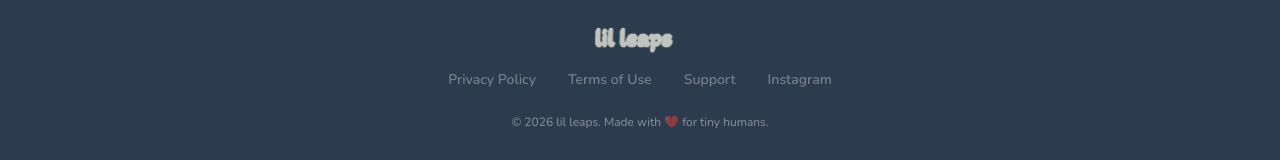
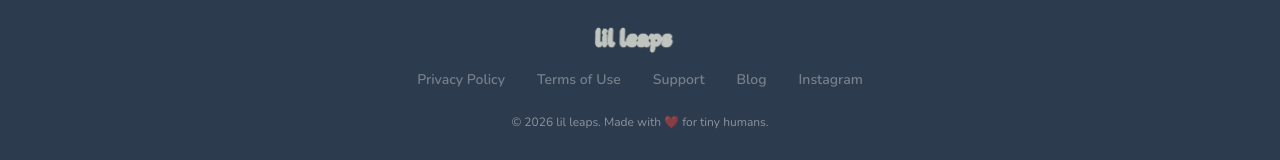
Before and after one commit to aielvisagent/lil-leaps-landing, a Next.js app: page / in a window 1280 px wide. Shown: the part 5167-5327 px from the top of the page. Built offline with nearby package versions, Linux system fonts and the light colour scheme.

Commit message:
Add blog link to footer

```diff
--- a/src/components/Footer.tsx
+++ b/src/components/Footer.tsx
@@ -16,6 +16,7 @@ export default function Footer() {
         <a href="https://foregoing-bike-50c.notion.site/lil-leaps-Privacy-Policy-2130b19dee8c80a5bbd7fd4faa30f760?pvs=74" target="_blank" rel="noopener noreferrer" className="text-white/35 text-sm font-semibold hover:text-coral transition-colors">Privacy Policy</a>
         <a href="https://www.apple.com/legal/internet-services/itunes/dev/stdeula/" target="_blank" rel="noopener noreferrer" className="text-white/35 text-sm font-semibold hover:text-coral transition-colors">Terms of Use</a>
         <a href="/support" className="text-white/35 text-sm font-semibold hover:text-coral transition-colors">Support</a>
+        <a href="/blog" className="text-white/35 text-sm font-semibold hover:text-coral transition-colors">Blog</a>
         <a href="https://instagram.com/lilleapsapp" target="_blank" rel="noopener noreferrer" className="text-white/35 text-sm font-semibold hover:text-coral transition-colors">Instagram</a>
       </div>
       <p className="text-xs">&copy; 2026 lil leaps. Made with ❤️ for tiny humans.</p>
```
